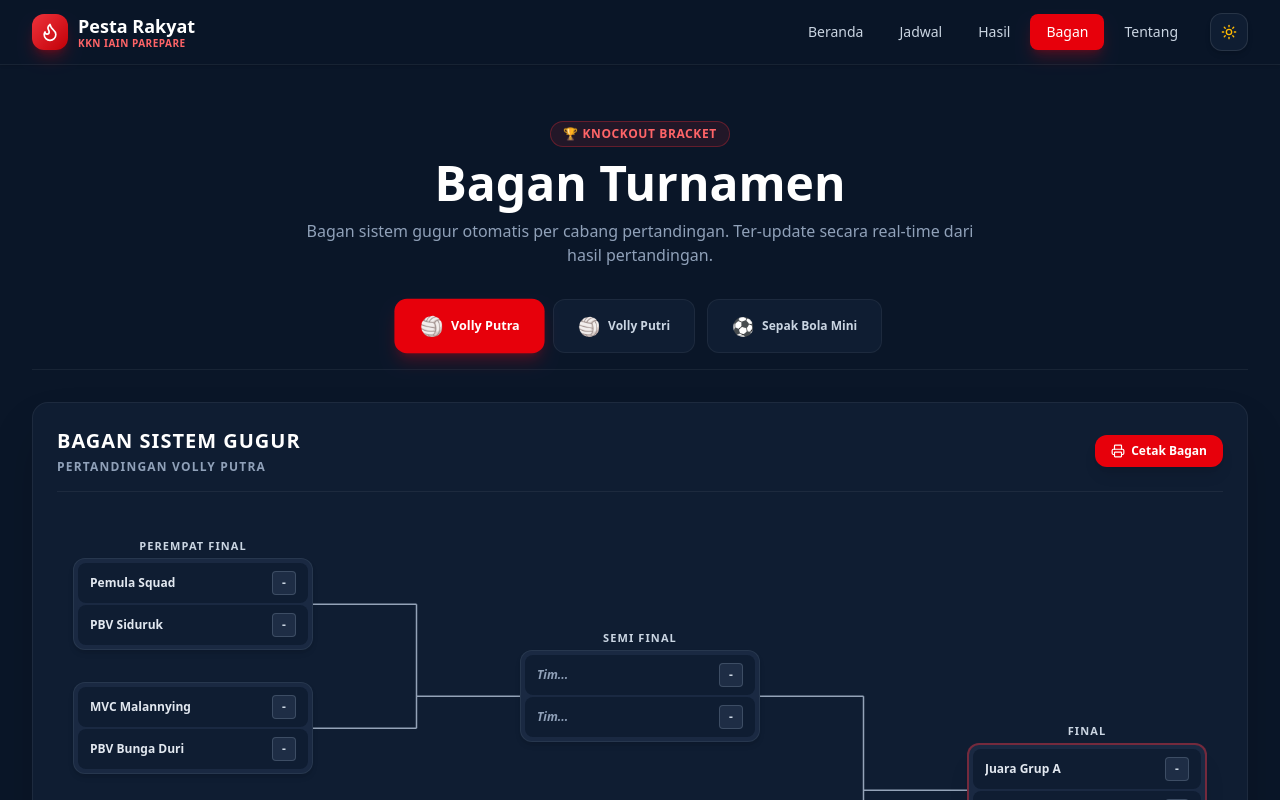
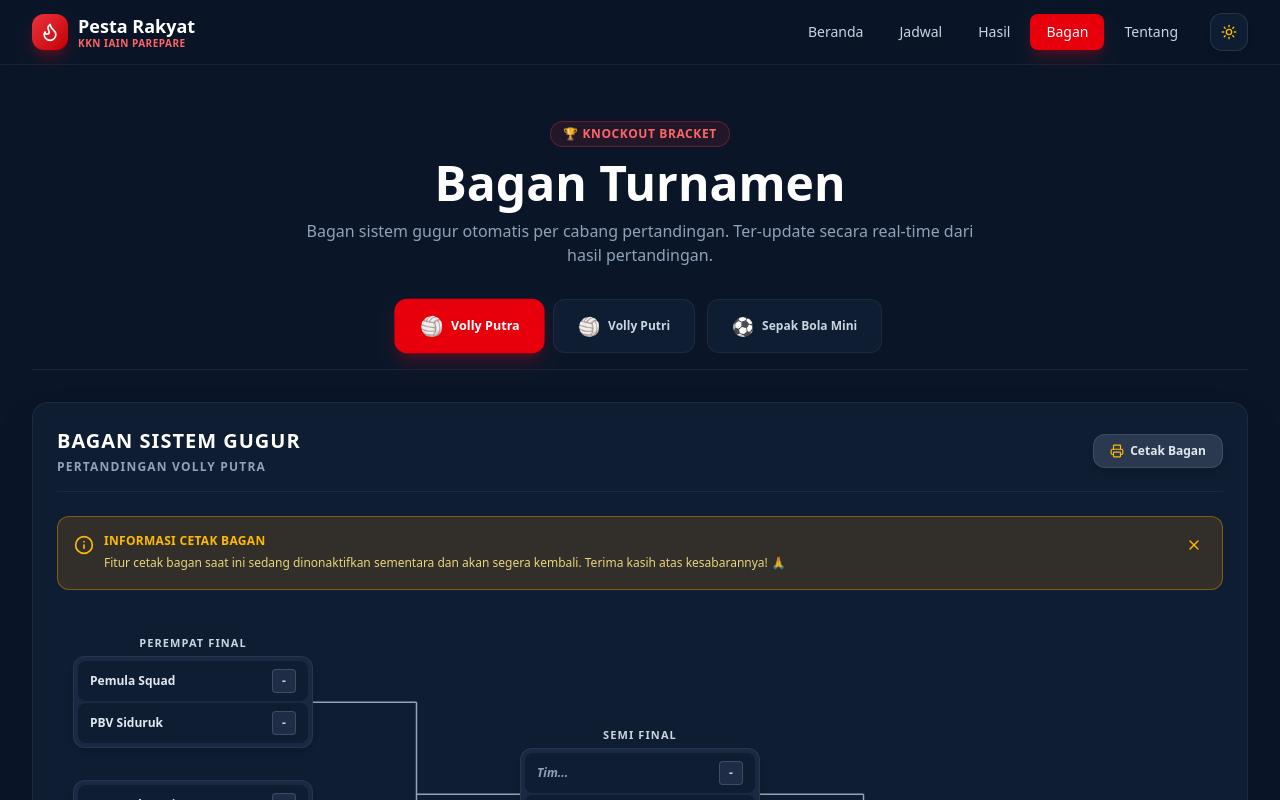
Before and after one commit to Ashif1306/Pestarakyat, a Next.js app: page /bagan in a window 1280 px wide. Both pictures are taken after a click on the button "Cetak Bagan". Shown: the top 800 px of the page. Built offline with nearby package versions, Linux system fonts and the light colour scheme.

Commit message:
Disable print bracket function and display feature returning soon notice banner on click

```diff
--- a/src/components/BracketViewer.tsx
+++ b/src/components/BracketViewer.tsx
@@ -1,7 +1,7 @@
 'use client';
 
-import React, { useEffect, useRef } from 'react';
-import { Printer, Trophy, MoveHorizontal } from 'lucide-react';
+import React, { useEffect, useRef, useState } from 'react';
+import { Printer, Trophy, MoveHorizontal, Info, X } from 'lucide-react';
 import { getMatchesBySport, getStandings } from '@/lib/data';
 import type { Team } from '@/types';
 
@@ -14,6 +14,7 @@ interface BracketViewerProps {
 export default function BracketViewer({ sportId = 'volly-putra', sportName }: BracketViewerProps) {
   const containerRef = useRef<HTMLDivElement>(null);
   const svgRef = useRef<SVGSVGElement>(null);
+  const [showNotice, setShowNotice] = useState(false);
 
   // 1. Fetch current matches and standings real-time
   const matches = getMatchesBySport(sportId);
@@ -54,10 +55,6 @@ export default function BracketViewer({ sportId = 'volly-putra', sportName }: Br
   };
 
   // QF Pairings (Exact diagram match for Volly)
-  // QF 1: Juara Full A vs Runner Up B
-  // QF 2: Juara Full C vs Runner Up D
-  // QF 3: Juara Full B vs Runner Up C
-  // QF 4: Juara Full D vs Runner Up A
   const qfPairs: [string, string][] = [
     [getQFTeam(0, true, 'Juara Full A', leaderA), getQFTeam(0, false, 'Runner Up B', runnerB)],
     [getQFTeam(1, true, 'Juara Full C', leaderC), getQFTeam(1, false, 'Runner Up D', runnerD)],
@@ -166,6 +163,10 @@ export default function BracketViewer({ sportId = 'volly-putra', sportName }: Br
     return () => window.removeEventListener('resize', drawLines);
   }, [matches, standings, isMiniFootball]);
 
+  const handlePrintClick = () => {
+    setShowNotice(true);
+  };
+
   return (
     <div className="bg-[#0f1d32] rounded-2xl border border-white/[0.06] p-4 sm:p-6 shadow-2xl space-y-4 sm:space-y-6">
       {/* Title & Toolbar Header */}
@@ -180,12 +181,35 @@ export default function BracketViewer({ sportId = 'volly-putra', sportName }: Br
         </div>
 
         <button
-          onClick={() => window.print()}
-          className="px-4 py-2 rounded-xl bg-red-600 hover:bg-red-500 text-white text-xs font-bold flex items-center gap-1.5 transition-all shadow-lg hover:scale-105"
+          onClick={handlePrintClick}
+          className="px-4 py-2 rounded-xl bg-slate-700/80 hover:bg-slate-600 text-slate-200 text-xs font-bold flex items-center gap-1.5 transition-all shadow-md hover:scale-105 border border-white/10"
         >
-          <Printer className="w-3.5 h-3.5" /> Cetak Bagan
+          <Printer className="w-3.5 h-3.5 text-amber-400" /> Cetak Bagan
         </button>
       </div>
+
+      {/* Feature Disabled Notice Banner */}
+      {showNotice && (
+        <div className="bg-amber-500/15 border border-amber-500/40 rounded-xl p-4 flex items-start justify-between gap-3 text-amber-300 animate-fadeIn no-print">
+          <div className="flex items-start gap-2.5">
+            <Info className="w-5 h-5 text-amber-400 flex-shrink-0 mt-0.5" />
+            <div className="space-y-1">
+              <div className="text-xs font-extrabold uppercase tracking-wide text-amber-400">
+                Informasi Cetak Bagan
+              </div>
+              <p className="text-xs text-amber-200/90 leading-relaxed">
+                Fitur cetak bagan saat ini sedang dinonaktifkan sementara dan akan segera kembali. Terima kasih atas kesabarannya! 🙏
+              </p>
+            </div>
+          </div>
+          <button
+            onClick={() => setShowNotice(false)}
+            className="text-amber-400 hover:text-white p-1 rounded-lg hover:bg-amber-500/20 transition-colors"
+          >
+            <X className="w-4 h-4" />
+          </button>
+        </div>
+      )}
 
       {/* Mobile Scroll Hint Badge */}
       <div className="flex items-center justify-center gap-2 text-[11px] font-bold text-cyan-400 bg-cyan-500/10 py-1.5 px-3.5 rounded-full border border-cyan-500/20 sm:hidden w-fit mx-auto">
```
